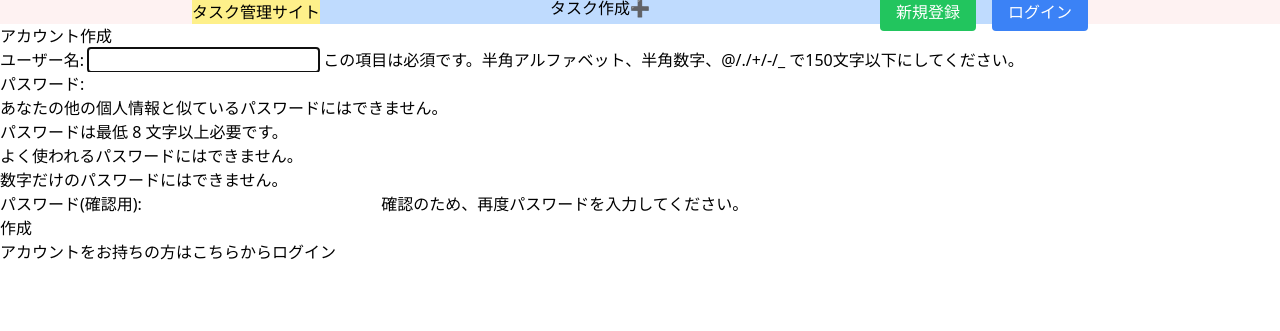
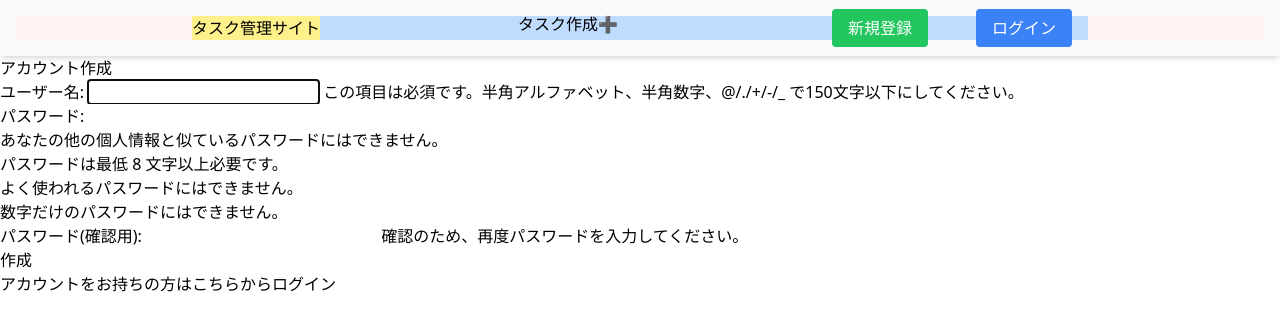
Before and after one commit to nibuno/djangoTaskApp, a Django app: page /signup/ in a window 1280 px wide. Shown: the top 331 px of the page. Run offline with Django 4.2, Linux system fonts and the light colour scheme; some libraries are stand-ins or nearby versions.

Commit message:
ヘッダーのレイアウト調整

```diff
--- a/mysite/tasks/templates/base.html
+++ b/mysite/tasks/templates/base.html
@@ -7,7 +7,7 @@
     <title>{% block title %}Task管理サイト{% endblock %}</title>
     {% tailwind_css %}
 </head>
-<header>
+<header class="bg-gray-50 shadow-md p-4">
     <nav class="w-full bg-red-50">
         <div class="flex justify-between bg-blue-200 max-w-4xl mx-auto">
             <div class="flex items-center bg-yellow-200">
@@ -22,15 +22,15 @@
                 <div class="">
                     <ul class="flex space-x-4">
                         {% if user.is_authenticated %}
-                        <li>
-                            <a href="{% url 'logout' %}" class="px-4 py-2 bg-red-500 text-white rounded hover:bg-red-700 transition duration-300 ease-in-out">ログアウト</a>
+                        <li class="px-4">
+                            <a href="{% url 'logout' %}" class="px-4 py-2 bg-red-500 text-white rounded hover:bg-red-600 transition duration-300 ease-in-out">ログアウト</a>
                         </li>
                         {% else %}
-                        <li>
-                            <a href="{% url 'signup' %}" class="px-4 py-2 bg-green-500 text-white rounded hover:bg-green-700 transition duration-300 ease-in-out">新規登録</a>
+                        <li class="px-4">
+                            <a href="{% url 'signup' %}" class="px-4 py-2 bg-green-500 text-white rounded hover:bg-green-600 transition duration-300 ease-in-out">新規登録</a>
                         </li>
-                        <li>
-                            <a href="{% url 'login' %}" class="px-4 py-2 bg-blue-500 text-white rounded hover:bg-blue-700 transition duration-300 ease-in-out">ログイン</a>
+                        <li class="px-4">
+                            <a href="{% url 'login' %}" class="px-4 py-2 bg-blue-500 text-white rounded hover:bg-blue-800 transition duration-300 ease-in-out">ログイン</a>
                         </li>
                         {% endif %}
                     </ul>
```
